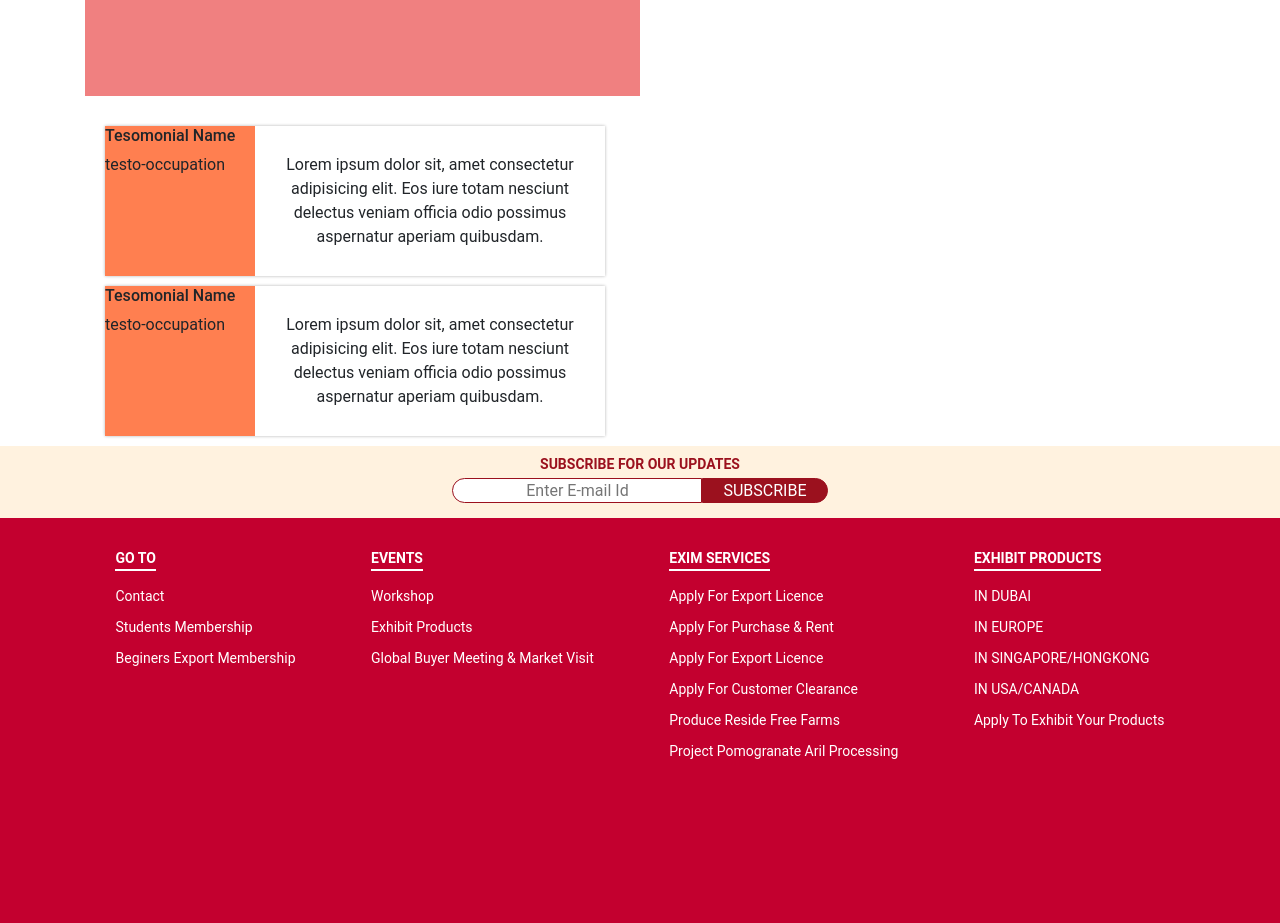
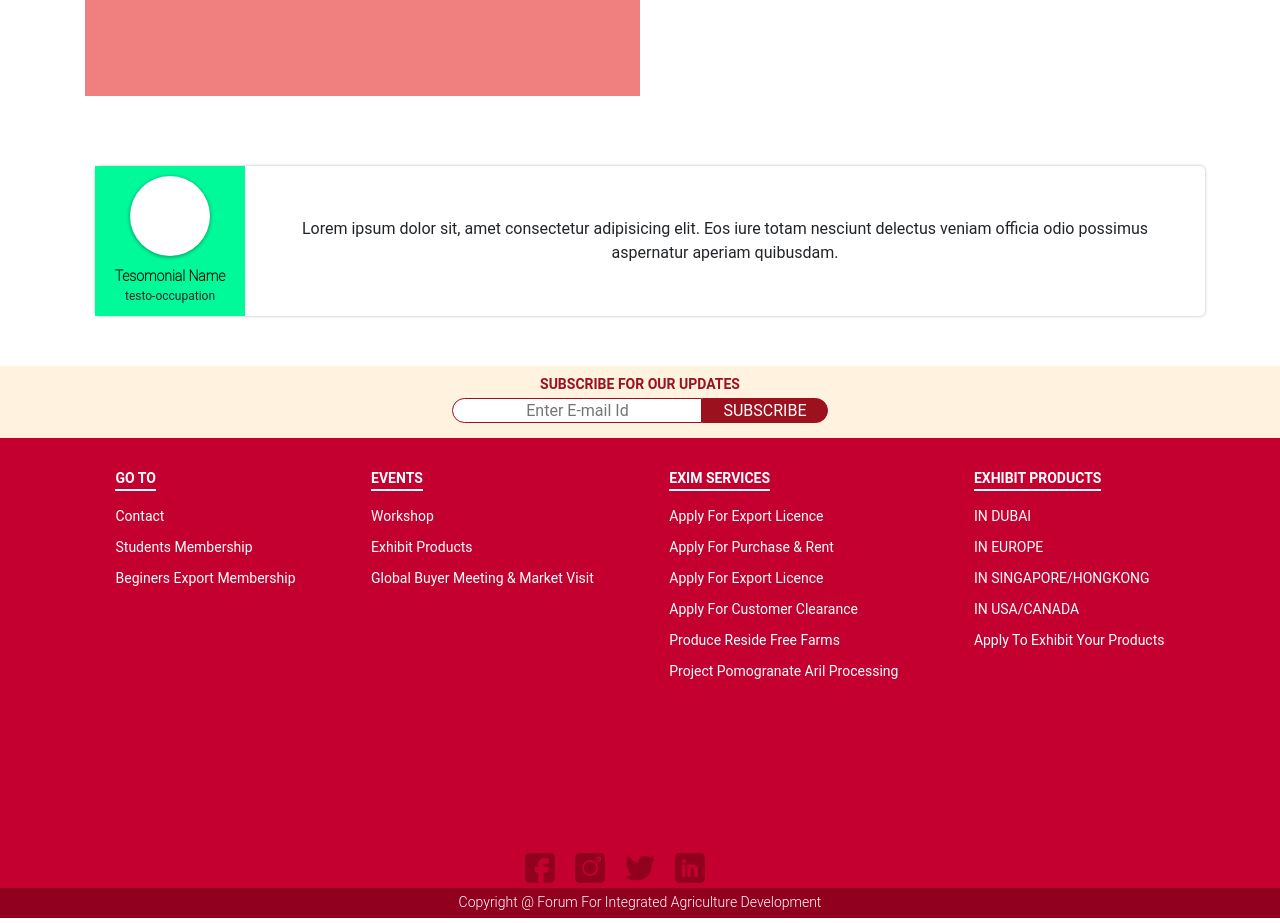
Before and after one commit to rkk10/ffiad-webapp, an Angular app: page / in a window 1280 px wide. Shown: the part 2480-3403 px from the top of the page. Built offline with nearby package versions, Linux system fonts and the light colour scheme.

Commit message:
testomonials style done

```diff
--- a/src/app/pages/testomonial-card/testominal.interface.ts
+++ /dev/null
@@ -1,5 +0,0 @@
-export interface Itestomonials {
-  testoName: string;
-  testoOccupation: string;
-  testoMsg: string;
-}
--- a/src/app/pages/testomonial-card/testomonial-card.component.css
+++ b/src/app/pages/testomonial-card/testomonial-card.component.css
@@ -1,17 +1,35 @@
 .testo-card{
   height: 150px;
-  width: 500px;
+  width: 100%;
   display: flex;
   box-shadow: 0px 0px 3px 0px rgba(0,0,0,0.3);
-  margin: 10px 20px;
+  margin: 10px ;
+  border-radius: 5px;
 }
 .testo-pic{
+  height: 80px;
+  width: 80px;
+  background-color: white;
+  border-radius: 50%;
+  box-shadow: 0px 1px 4px 0px rgba(0,0,0,0.4);
+}
+.testo-info{
+  height: 40px;
+  width: 100%;
+  text-align: center;
+}
 
-}
 .testo-img{
   width: 150px;
   height: 100%;
+  padding: 10px;
   background-color: coral;
+  display: flex;
+  flex-direction: column;
+  display: flex;
+  align-items: center;
+  justify-content: space-between;
+  background-color: mediumspringgreen;
 }
 .testo-feedback{
   flex: 1;
@@ -21,3 +39,12 @@
   display: flex;
   align-items: center;
 }
+.testo-name{
+  font-size: 14px;
+  font-weight: bold;
+  color: black;
+  font-family: "Roboto Thin";
+}
+.testo-occupation{
+  font-size: 12px;
+}
--- a/src/app/pages/testomonial-card/testomonial-card.component.html
+++ b/src/app/pages/testomonial-card/testomonial-card.component.html
@@ -4,8 +4,8 @@
 
     </div>
     <div class="testo-info">
-      <h6 class="testo-name">Tesomonial Name</h6>
-      <p class="testo-occupation">testo-occupation</p>
+      <div class="testo-name">Tesomonial Name</div>
+      <div class="testo-occupation">testo-occupation</div>
     </div>
   </div>
   <div class="testo-feedback">
--- a/src/app/pages/testomonials-holder/testomonials-holder.component.css
+++ b/src/app/pages/testomonials-holder/testomonials-holder.component.css
@@ -0,0 +1,7 @@
+.testomonial-holder{
+  display: flex;
+  align-items: center;
+  justify-content: center;
+  margin: 40px 0;
+  width: 100%;
+}
--- a/src/app/pages/testomonials-holder/testomonials-holder.component.html
+++ b/src/app/pages/testomonials-holder/testomonials-holder.component.html
@@ -1,4 +1,3 @@
 <div class="testomonial-holder">
   <app-testomonial-card></app-testomonial-card>
-  <app-testomonial-card></app-testomonial-card>
 </div>
```
